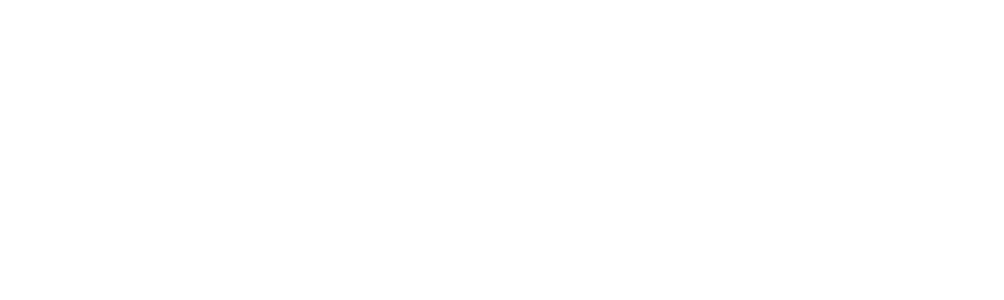
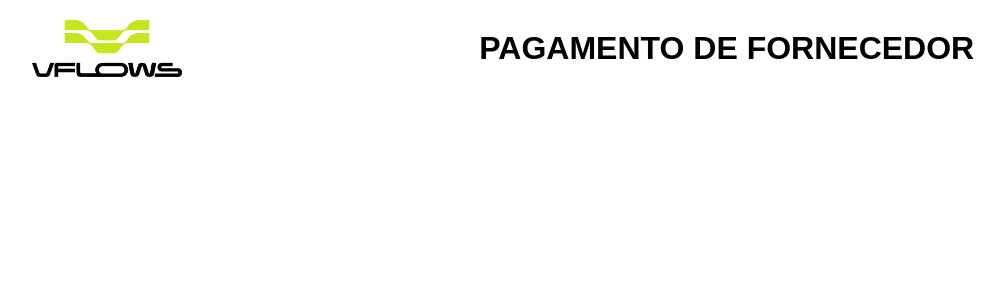
Before and after one commit to danieljosias/Test-Front-End-VFlows, a React (Vite) app: page /contracts in a window 1280 px wide. Before the commit this address had no page. Shown: the top 300 px of the page, without its empty margins (137-1141 px from the left). Built offline with nearby package versions, Linux system fonts and the light colour scheme.

Commit message:
feat: header

```diff
--- /dev/null
+++ b/src/components/Header/index.jsx
@@ -0,0 +1,17 @@
+import React from 'react'
+import { Header, Logo, Title,} from './styles'
+import logo from '../../assets/logo.png'
+
+export default function header() {
+  return (
+    <Header>
+      <Logo src={logo} alt='logo do site'/>
+      <Title>Pagamento de Fornecedor</Title>
+     {/*  <Container>
+        <Text>Razão Social: </Text>
+        <Text>Nome Fantasia: </Text>
+        <Text>CNPJ: </Text>
+      </Container> */}
+    </Header>
+  )
+}
--- /dev/null
+++ b/src/components/Header/styles.js
@@ -0,0 +1,29 @@
+import styled from 'styled-components';
+
+export const Header = styled.header`
+    display: flex;
+    justify-content: space-between;
+    align-items: center;
+    padding: 20px;
+
+    @media (min-width: 1024px){
+        justify-content: space-around;
+    }
+`;
+
+export const Logo = styled.img`
+    max-width: 100px;
+
+    @media (min-width: 768px){
+        max-width: 150px;
+    }
+`;
+
+export const Title = styled.h1`
+    text-transform: uppercase;
+    font-size: 90%;
+
+    @media (min-width: 768px){
+        font-size: 200%;
+    }
+`;
--- /dev/null
+++ b/src/pages/Contracts/index.jsx
@@ -0,0 +1,10 @@
+import React from 'react'
+import Header from '../../components/Header'
+
+export default function index() {
+  return (
+    <>
+        <Header/>
+    </>
+  )
+}
--- a/src/routes/index.jsx
+++ b/src/routes/index.jsx
@@ -1,10 +1,12 @@
 import { Routes, Route } from "react-router-dom";
 import Acess from '../pages/Access'
+import Contracts from '../pages/Contracts'
 
 export default function Router(){
   return (
     <Routes>
-      <Route path="/" element={<Acess/ >} />
+      <Route path="/" element={<Acess />} />
+      <Route path="/contracts" element={<Contracts />} />
     </Routes>
   );
 };
```
